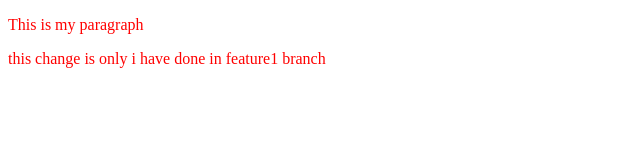
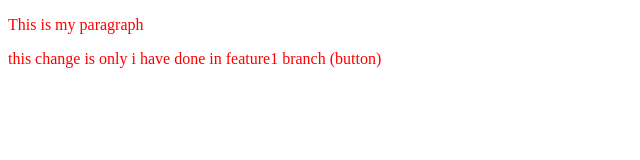
Before and after one commit to kamlasafdar/test, a plain HTML site: page index.html in a window 1280 px wide. Shown: the full height of the page, 0-640 px from the left. Drawn offline with Linux system fonts and the light colour scheme.

```diff
--- a/index.html
+++ b/index.html
@@ -8,6 +8,6 @@
 </head>
 <body>
     <p>This is my paragraph </p>
-    <p>this change is only i have done in feature1 branch</p>
+    <p>this change is only i have done in feature1 branch (button)</p>
 </body>
 </html>
```
